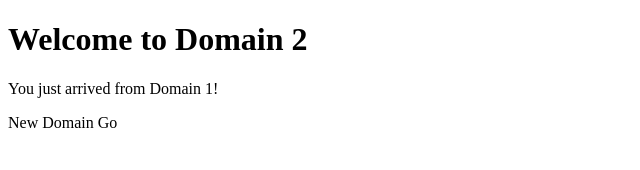
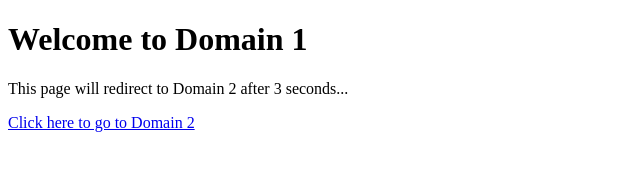
Before and after one commit to digiameena-alt/Demo2, a plain HTML site: page index.html in a window 1280 px wide. Shown: the whole page, without its empty margins (0-640 px from the left). Drawn offline with Linux system fonts and the light colour scheme.

Commit message:
Update index.html

```diff
--- a/index.html
+++ b/index.html
@@ -1,22 +1,25 @@
 <!DOCTYPE html>
 <html lang="en">
 <head>
-  <!-- Google tag (gtag.js) -->
+  <!-- Google tag (gtag.j) -->
 <script async src="https://www.googletagmanager.com/gtag/js?id=G-MERGGW0FE1"></script>
 <script>
   window.dataLayer = window.dataLayer || [];
   function gtag(){dataLayer.push(arguments);}
   gtag('js', new Date());
 
-  gtag('config', 'G-MERGGW0FE1',{ 'debug_mode': true });
+  gtag('config', 'G-MERGGW0FE1',{ 'debug_mode': true };
 </script>
   <meta charset="UTF-8">
-  <title>Domain 1 - Page B</title>
+  <title>Domain 1 - Page A</title>
 </head>
 <body>
-  <h1>Welcome to Domain 2</h1>
-  <p>You just arrived from Domain 1!</p>
+  <h1>Welcome to Domain 1</h1>
+  <p>This page will redirect to Domain 2 after 3 seconds...</p>
 
-  <p>New Domain Go<a href="https://cosmic-liger-7c80a6.netlify.app/</a></p>
+
+
+  <!-- Manual link (optional) -->
+  <p><a href="https://cosmic-liger-7c80a6.netlify.app/">Click here to go to Domain 2</a></p>
 </body>
 </html>
```
